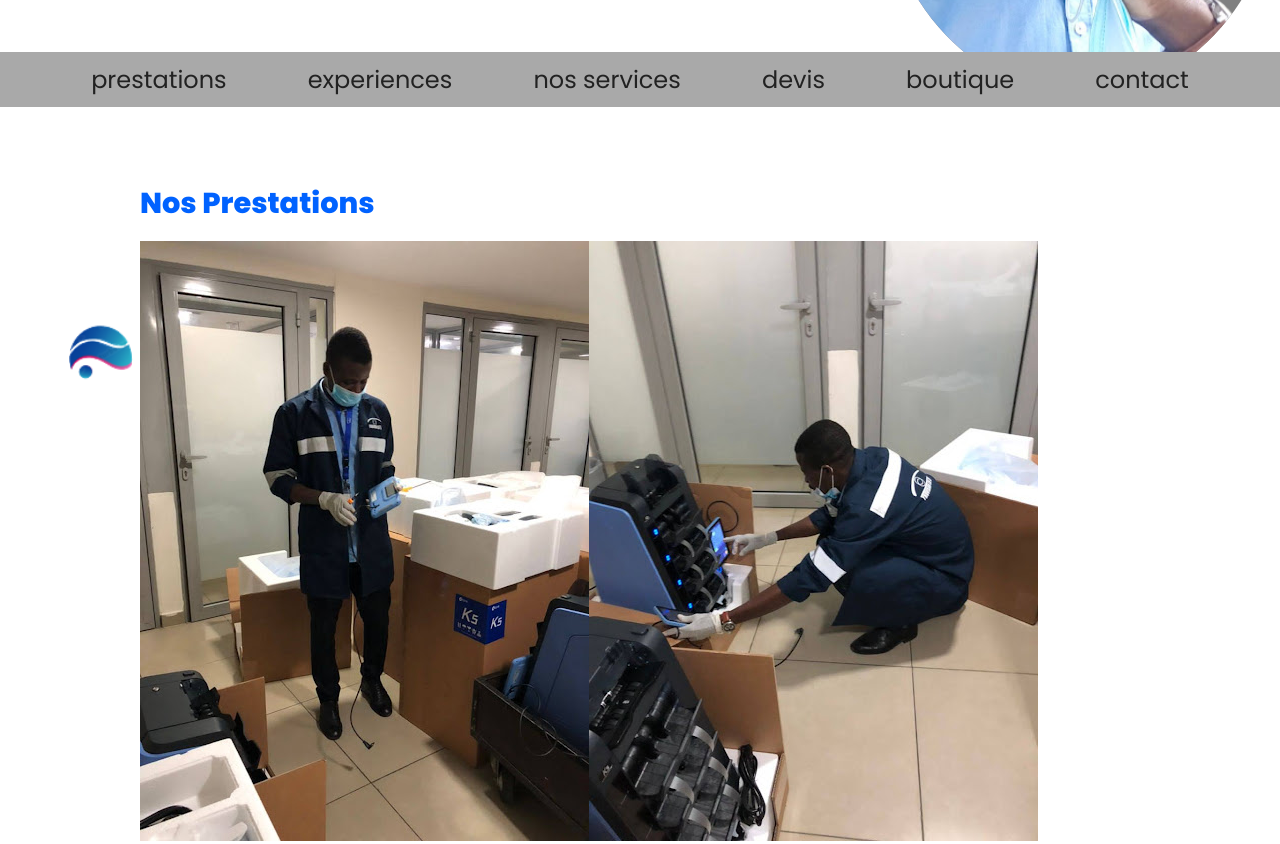
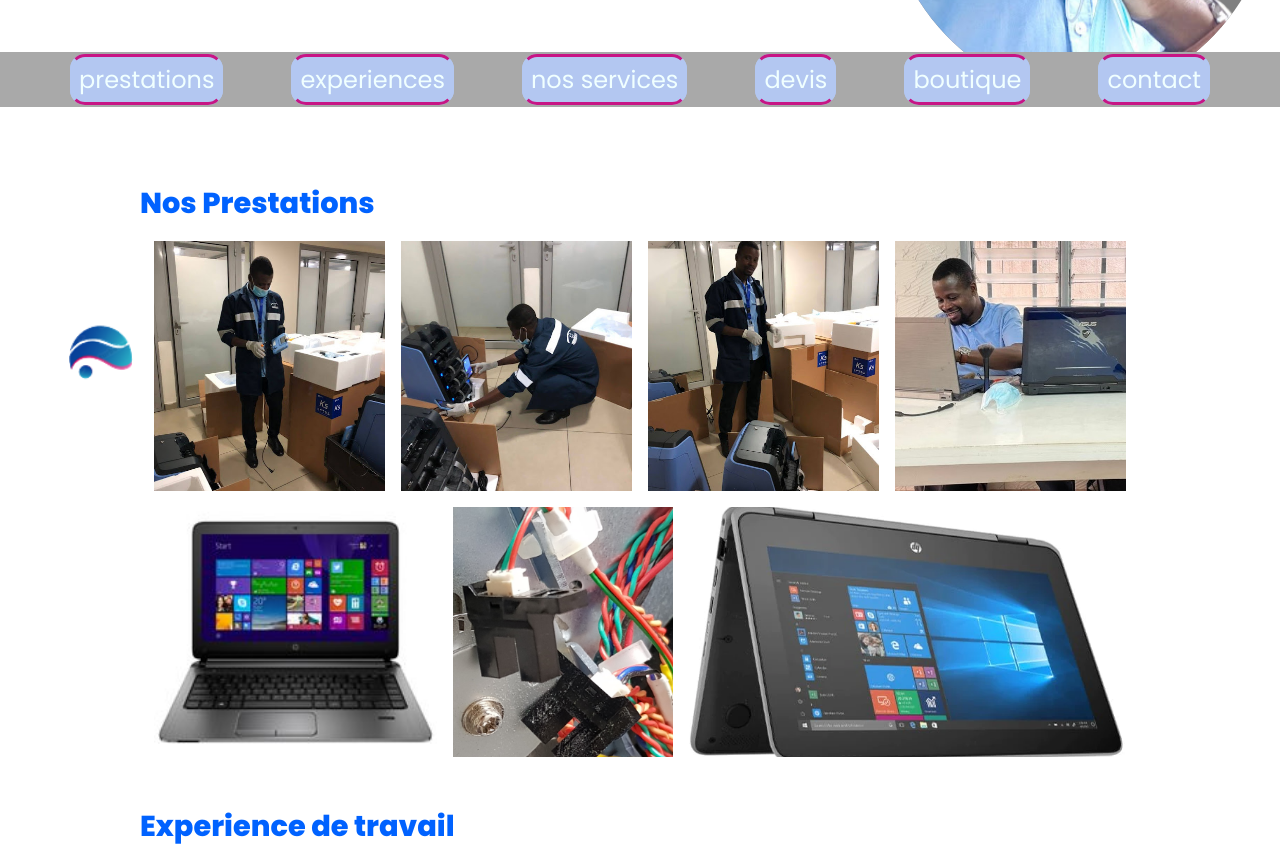
Before and after one commit to naboue/SiteNanSam, a plain HTML site: page index.html in a window 1280 px wide. Shown: the part 533-1377 px from the top of the page. Drawn offline with Linux system fonts and the light colour scheme.

Commit message:
modification de la disposition des images dans le cadre prestation

```diff
--- a/index.html
+++ b/index.html
@@ -43,7 +43,16 @@
     <main class="main-content">
         <section class="section">
             <h2><img src="./images/jop.png" alt="logo">Nos Prestations</h2>
-            <p><img src="./images/p1.jpg" alt="boulot"><img src="./images/p2.jpg" alt="boulot"><img src="./images/p3.jpg" alt="boulot"><img src="./images/p4.jpeg" alt="boulot"></p>
+
+            <ul class="galerie">
+                <li><img src="./images/p1.jpg" alt="boulot"></li>
+                <li><img src="./images/p2.jpg" alt="boulot"></li>
+                <li><img src="./images/p3.jpg" alt="boulot"></li>
+                <li><img src="./images/p4.jpeg" alt="boulot"></li>
+                <li><img src="./images/p7.jpg" alt="boulot"></li>
+                <li><img src="./images/p5.PNG" alt="boulot"></li>
+                <li><img src="./images/p10.PNG" alt="boulot"></li>
+            </ul>
         </section>
 
         <section class="section">
--- a/style.css
+++ b/style.css
@@ -44,6 +44,7 @@ header p{
     font-size: 150%;
     font-weight: 400;
 }
+
 .welcome{
     max-width: 100%;
     width: 1200px;
@@ -96,6 +97,17 @@ nav ul li a{
     font-size: 1.5rem;
     text-transform: lowercase;
     color: #222;
+    background-color:rgb(179, 199, 241) ;
+        /*border: solid 2px rebeccapurple;*/
+    border-color:mediumvioletred;
+    border-style: solid;
+    border-radius: 15px;
+    border-right-color: rgb(179, 199, 241);
+    border-left-color:rgb(179, 199, 241);
+    color: azure;
+    padding: 6px 6px;
+    margin: 5px 8px;
+
 }
 
 /* main content style */
@@ -118,9 +130,28 @@ section p{
 }
 section h2 img{
     position: absolute;
+    display: flex;
     top: 105%;
     left: 2%;
     width: 150px;
+}
+.galerie{
+    max-width: 1000px;
+    margin: 0 auto;
+    display: flex;
+    flex-wrap: wrap;
+    gap: 2vmin;
+    padding: 0 14px;
+}
+.galerie li{
+    list-style-type: none;
+    height: 250px;
+    flex-grow: 1;
+}
+.galerie img{
+    width: 100%;
+    height: 100%;
+    object-fit: cover;
 }
 
 .images{
```
Also changed, not shown: images/p10.PNG (added), images/p5.PNG (added), images/p6.jpg (added), images/p7.jpg (added), images/p8.jpeg (added).
